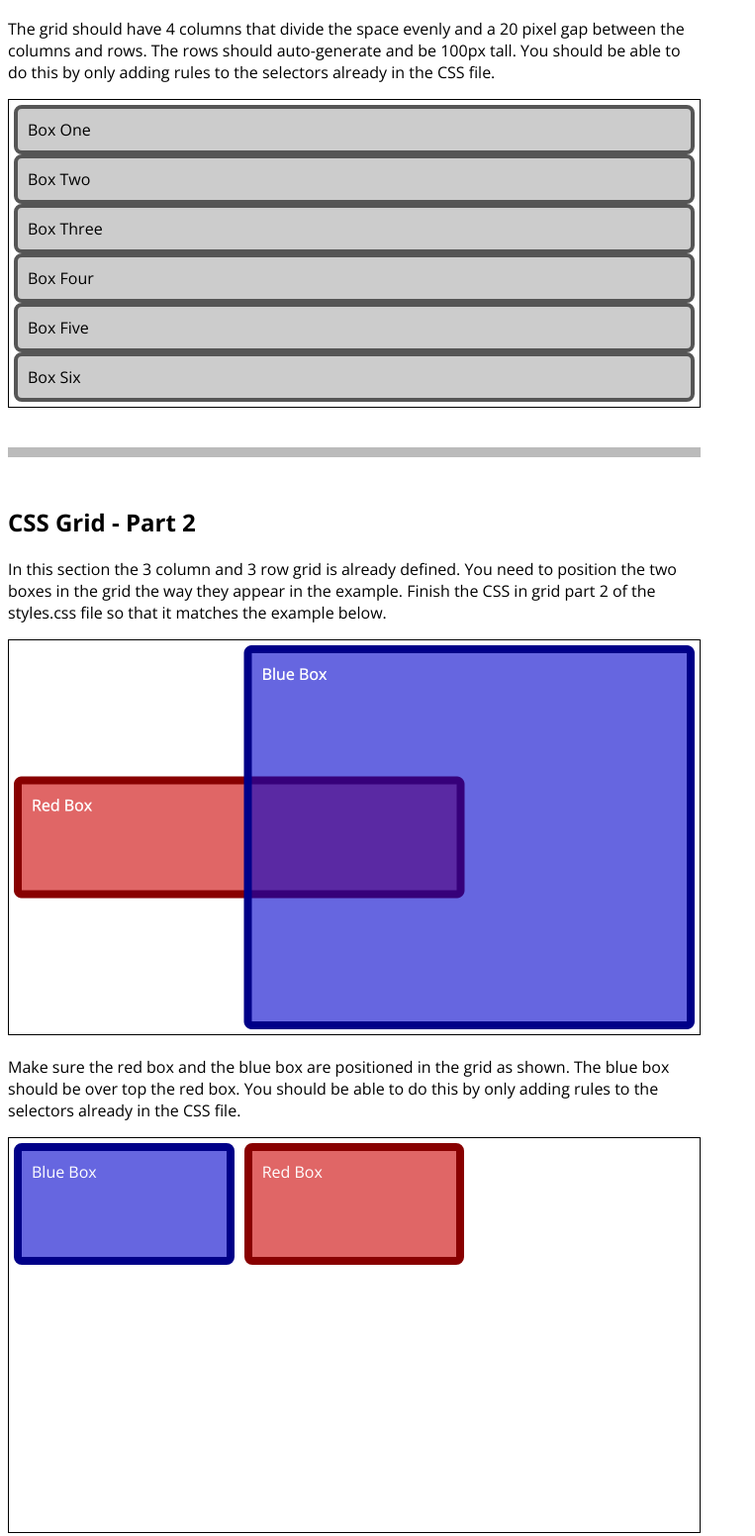
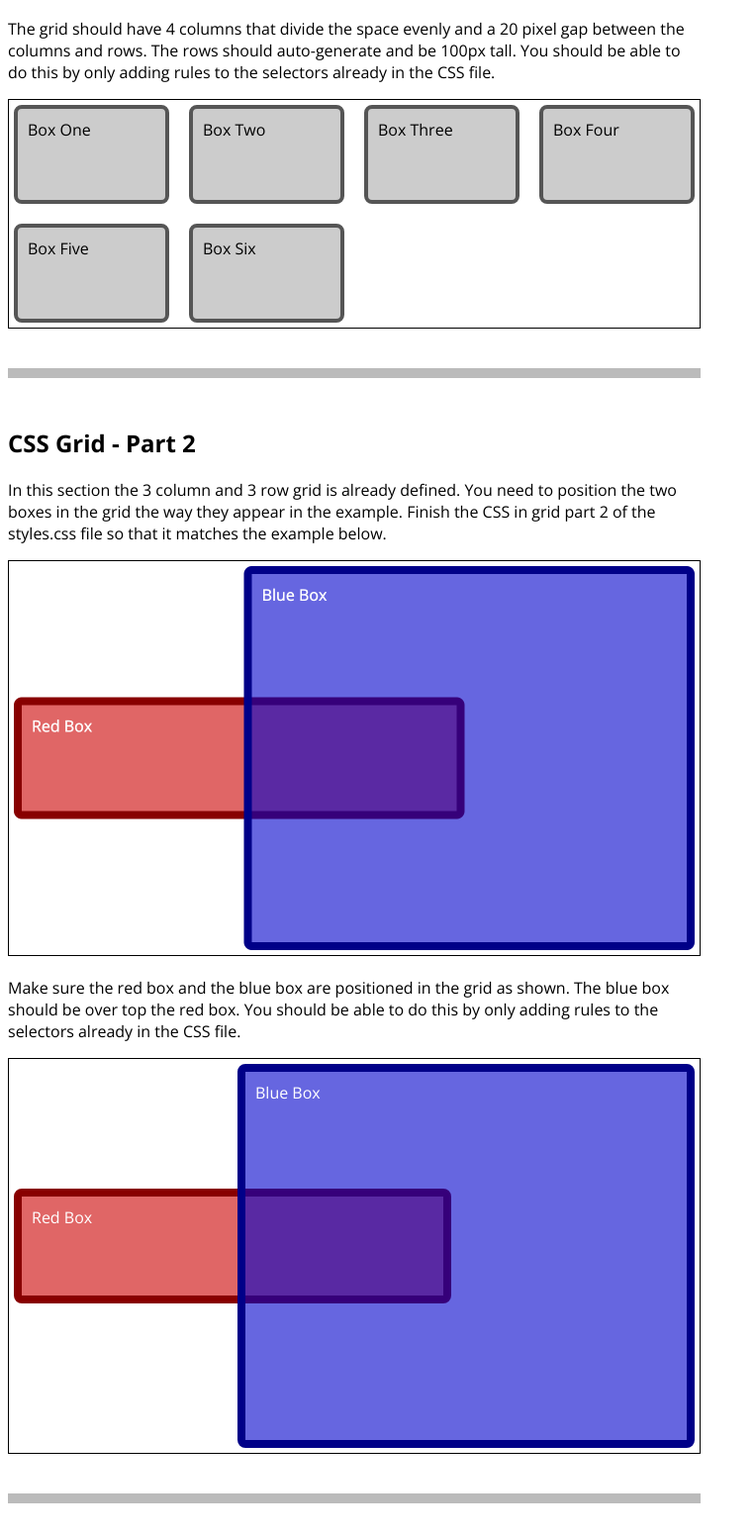
Before and after one commit to saturn-starasdf/ITMD541, a plain HTML site: page Lab 2/index.html in a window 1280 px wide. Shown: the part 2965-4517 px from the top of the page at 99% size, without its empty margins (0-763 px from the left). Drawn offline with nearby package versions, Linux system fonts and the light colour scheme.

Commit message:
commit 4 &5

```diff
--- a/Lab 2/styles.css
+++ b/Lab 2/styles.css
@@ -61,7 +61,11 @@
 /* Grid Part 1 */
 
 #grid-section1 .grid {
-
+	display: grid;
+    grid-template-columns: 1fr 1fr 1fr 1fr;
+    grid-row-gap: 20px;
+    grid-column-gap: 20px;
+	grid-auto-rows: 100px;
 }
 
 /* end Grid Part 1 */
@@ -69,13 +73,24 @@
 
 /* Grid Part 2 */
 
+
+
 #grid-section2 .gridboxblue {
+	display:grid;
+	grid-column: 2/6;
+	grid-row:1/6;
+	z-index :2;
 
 }
 
 #grid-section2 .gridboxred {
+	display:grid;
+	grid-row:2;
+	grid-column: 1/3;
 
 }
+
+
 
 /* end Grid Part 2 */
 
```
